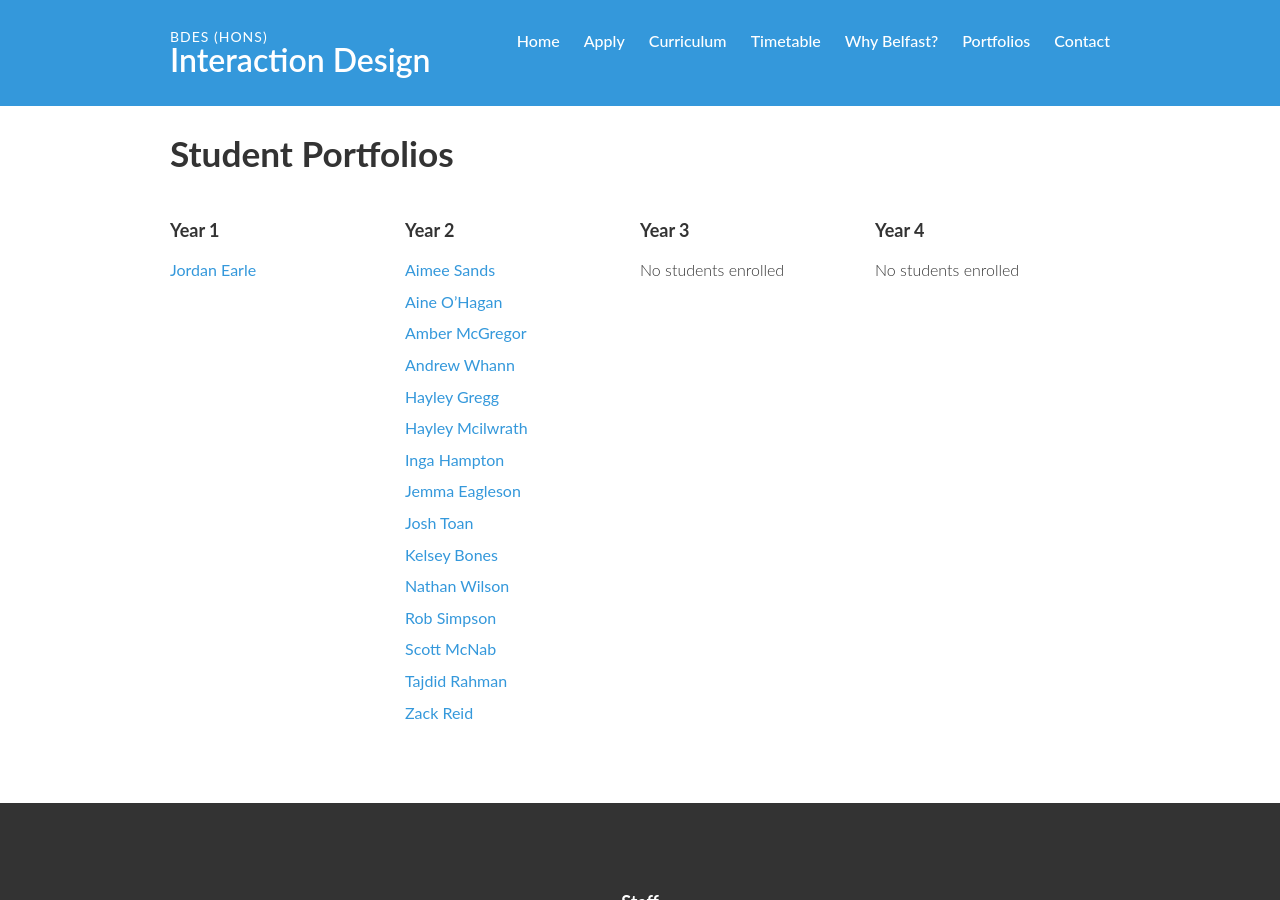
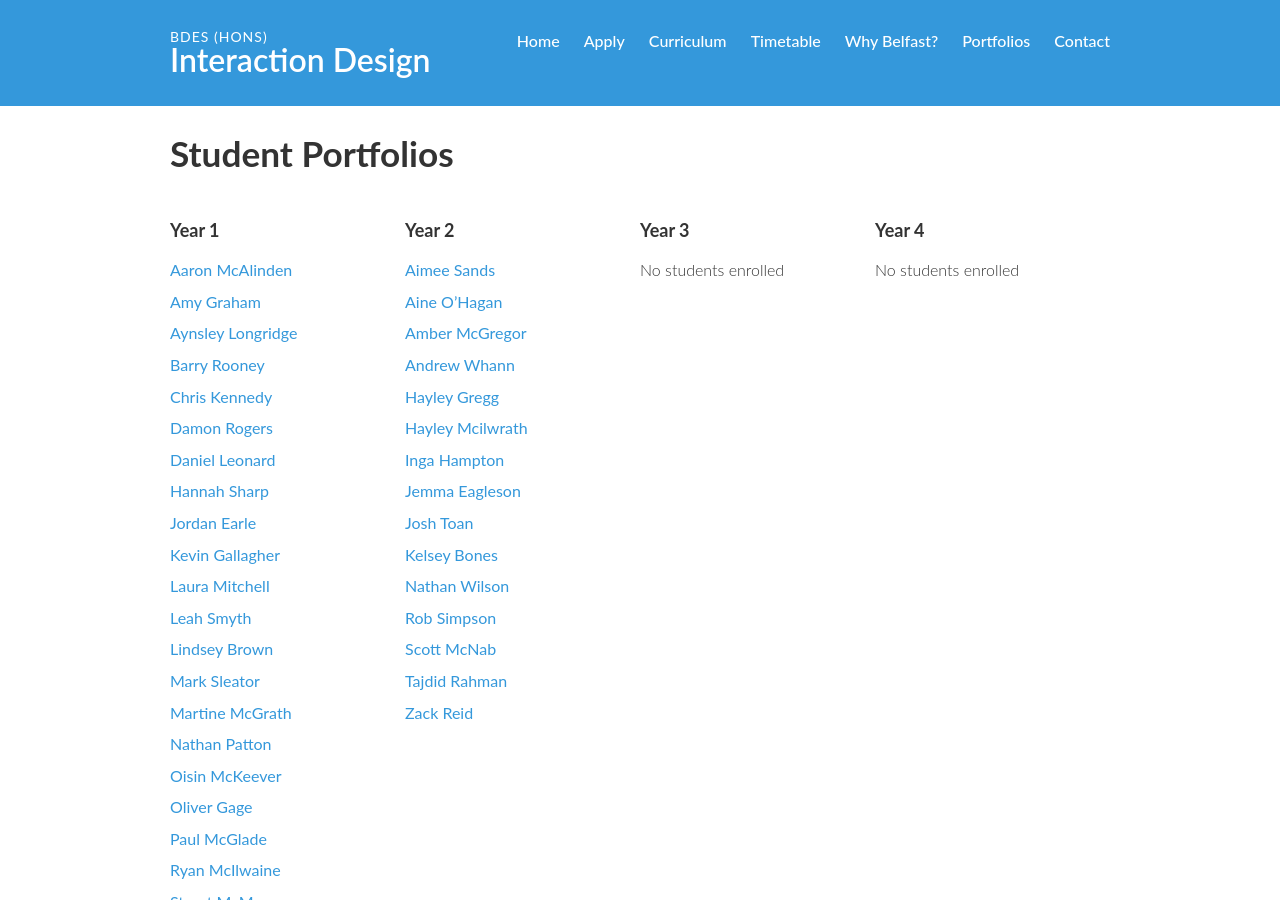
Before and after one commit to ixdbelfast/ixdbelfast.github.io, a Jekyll site: the page built from portfolios.html, in a window 1280 px wide and 900 px high, scrolled down 434 px. Built offline with Jekyll 4.4.1, drawn with Linux system fonts in a browser that asks for light colours.

Commit message:
Added Yr Tumblrs

```diff
--- a/_data/yeargroup.yml
+++ b/_data/yeargroup.yml
@@ -1,8 +1,49 @@
 year1:
   - link:
+    - name: "Lindsey Brown"
+      url: "http://libersword.tumblr.com"
     - name: "Jordan Earle"
-      url: "http://cargocollective.com/jte"
-      twitter: "jte"
+      url: "http://jordanearle.tumblr.com"
+    - name: "Oliver Gage"
+      url: "#"
+    - name: "Kevin Gallagher"
+      url: "http://designshideout.tumblr.com"
+    - name: "Amy Graham"
+      url: "http://amygrahamie.tumblr.com"
+    - name: "Chris Kennedy"
+      url: "http://kennedy-chris-kennedy.tumblr.com"
+    - name: "Daniel Leonard"
+      url: "http://mrdannyleo.tumblr.com"
+    - name: "Aynsley Longridge"
+      url: "http://aynsleylongridge.tumblr.com/"
+    - name: "Aaron McAlinden"
+      url: "http://amcalinden.tumblr.com"
+    - name: "Paul McGlade"
+      url: "#"
+    - name: "Martine McGrath"
+      url: "http://martine-mcgrath.tumblr.com"
+    - name: "Ryan McIlwaine"
+      url: "http://ryanmcllwaine.tumblr.com"
+    - name: "Oisin McKeever"
+      url: "http://oisin-mckeever.tumblr.com"
+    - name: "Stuart McMaw"
+      url: "http://stuartmcmaw.tumblr.com"
+    - name: "Laura Mitchell"
+      url: "http://thelauramitchell.tumblr.com"
+    - name: "William Park"
+      url: "http://williamipark.tumblr.com"
+    - name: "Nathan Patton"
+      url: "http://nathan-patton.tumblr.com"
+    - name: "Damon Rogers"
+      url: "http://rodgersdamon.tumblr.com"
+    - name: "Barry Rooney"
+      url: "http://fandango-creative.tumblr.com"
+    - name: "Hannah Sharp"
+      url: "http://hannahsharpblog.tumblr.com"
+    - name: "Mark Sleator"
+      url: "http://marksleatorblog.tumblr.com"
+    - name: "Leah Smyth"
+      url: "http://leahpsmyth.tumblr.com"
 
 year2:
   - link:
```
